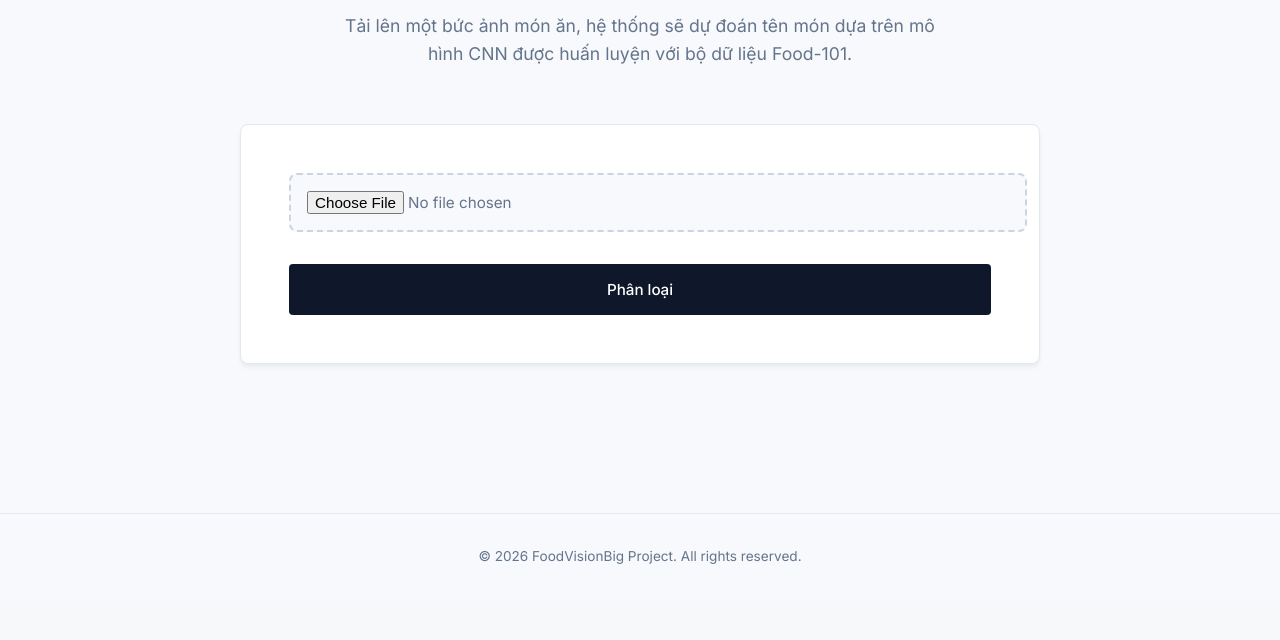
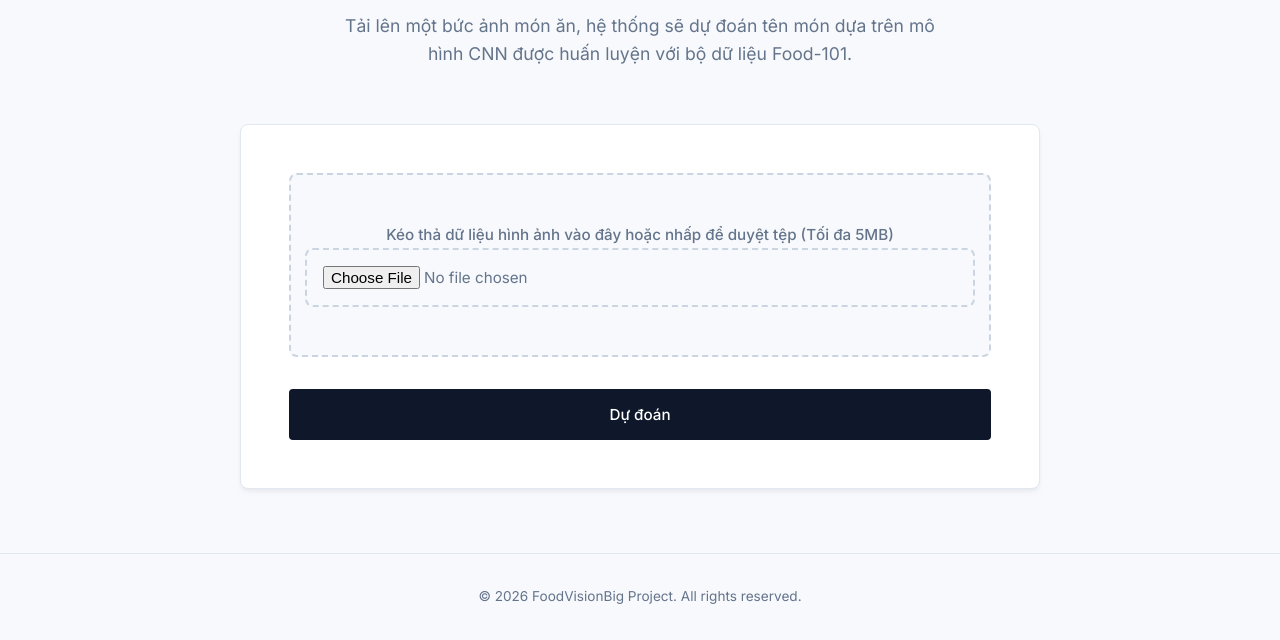
Before and after one commit to khangbkk23/FoodVisionBig, a Django app: template app/templates/home.html in a window 1280 px wide. Shown: the part 200-840 px from the top of the page. Before the commit the page ends 764 px from the top, so only its background shows below. Run offline with Django 3.2, Linux system fonts and the light colour scheme; the template is opened without the code that fills it, so the values that code supplies are empty; some web fonts are replaced.

Commit message:
update js

```diff
--- a/app/static/css/style.css
+++ b/app/static/css/style.css
@@ -104,10 +104,59 @@ h1, h2, h3, h4 {
     text-align: center;
 }
 
-.file-input-wrapper {
+/* === KHU VỰC KẾO THẢ (DRAP & DROP ZONE) === */
+.drop-zone {
+    padding: 3rem 2rem;
+    border: 2px dashed #CBD5E1;
+    border-radius: var(--radius-md);
+    background-color: var(--bg-body);
+    cursor: pointer;
+    transition: all 0.2s ease;
     margin-bottom: 2rem;
+    position: relative;
+    display: flex;
+    flex-direction: column;
+    align-items: center;
+    justify-content: center;
 }
 
+/* Trạng thái khi người dùng kéo file lướt qua */
+.drop-zone.dragover {
+    border-color: var(--accent-dark);
+    background-color: #F1F5F9;
+}
+
+.drop-zone__prompt {
+    color: var(--text-muted);
+    font-weight: 500;
+    font-size: 0.95rem;
+    pointer-events: none;
+}
+
+.drop-zone__input {
+    display: none;
+}
+
+.preview-container {
+    margin-top: 1.5rem;
+    display: none;
+    width: 100%;
+}
+
+.preview-image {
+    max-width: 100%;
+    max-height: 250px;
+    border-radius: 4px;
+    object-fit: contain;
+    border: 1px solid var(--border-soft);
+}
+
+.file-name {
+    font-size: 0.85rem;
+    color: var(--text-muted);
+    margin-top: 0.5rem;
+    word-break: break-all;
+}
 input[type="file"] {
     display: block;
     width: 100%;
--- a/app/templates/home.html
+++ b/app/templates/home.html
@@ -13,12 +13,25 @@
     {% endif %}
 
     <div class="upload-card">
-        <form method="POST" enctype="multipart/form-data">
+        <div id="client-error" class="error-msg" style="display: none;"></div>
+
+        <form method="POST" enctype="multipart/form-data" id="upload-form">
             {% csrf_token %}
-            <div class="file-input-wrapper">
-                <input type="file" name="food_image" accept="image/jpeg, image/png" required>
+
+            <div class="drop-zone" id="drop-zone">
+                <span class="drop-zone__prompt" id="drop-prompt">
+                    Kéo thả dữ liệu hình ảnh vào đây hoặc nhấp để duyệt tệp (Tối đa 5MB)
+                </span>
+
+                <input type="file" name="food_image" class="drop-zone__input" id="file-input" accept="image/jpeg, image/png" required>
+
+                <div class="preview-container" id="preview-container">
+                    <img src="" alt="Bản xem trước dữ liệu" class="preview-image" id="preview-image">
+                    <div class="file-name" id="file-name"></div>
+                </div>
             </div>
-            <button type="submit" class="btn-primary">Phân loại</button>
+
+            <button type="submit" class="btn-primary" id="submit-btn">Dự đoán</button>
         </form>
     </div>
 
```
Also changed, not shown: app/static/js/main.js (added, +101 -0 lines).
